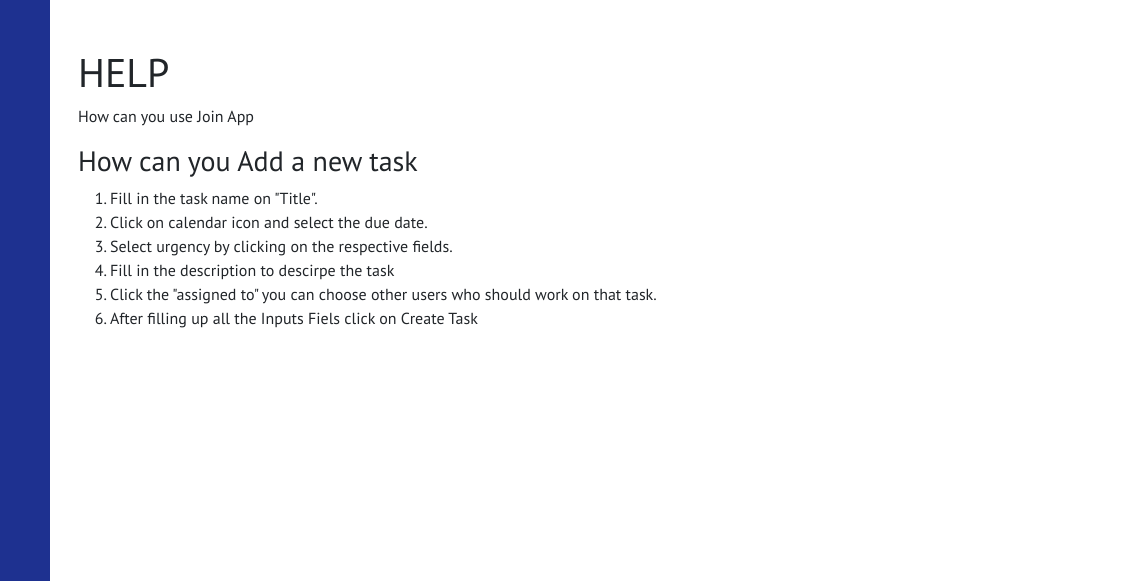
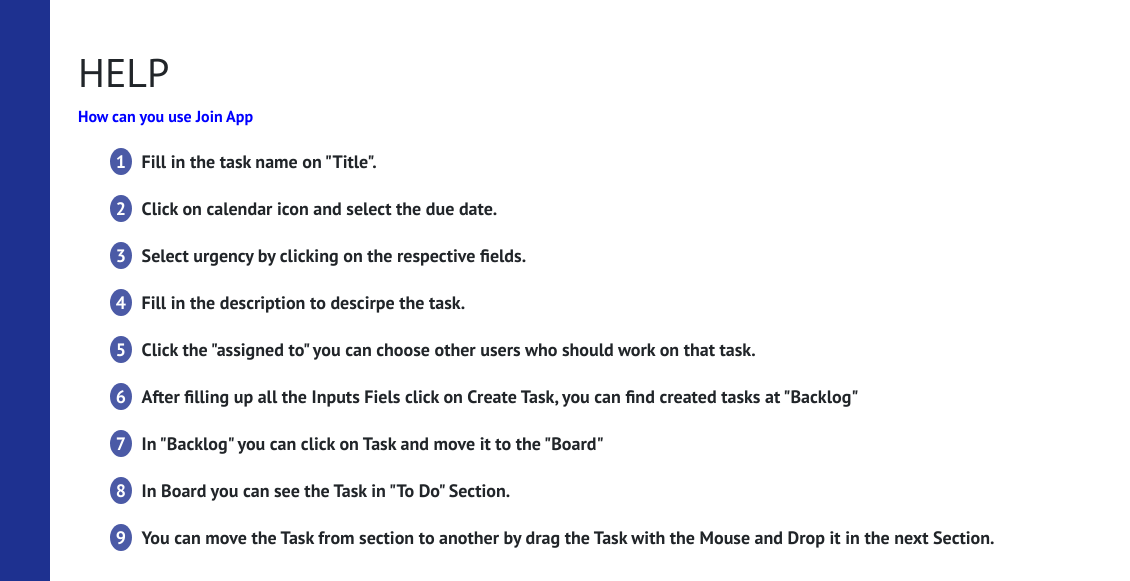
Before and after one commit to LukasVolgger/join, a plain HTML site: page html/help.html in a window 1280 px wide. Shown: the top 581 px of the page, 150-1280 px from the left. Drawn offline with nearby package versions, Linux system fonts and the light colour scheme; no server answers.

Commit message:
'Help-End'

```diff
--- a/html/help.html
+++ b/html/help.html
@@ -42,16 +42,23 @@
                     <p>How can you use Join App</p>
                 </div>
                 <div class="add-task">
-                    <h3>How can you Add a new task</h3>
+
                     <!-- List -->
                     <ol>
                         <li>Fill in the task name on "Title".</li>
                         <li>Click on calendar icon and select the due date.</li>
                         <li>Select urgency by clicking on the respective fields.</li>
-                        <li>Fill in the description to descirpe the task</li>
+                        <li>Fill in the description to descirpe the task.</li>
                         <li>Click the "assigned to" you can choose other users who should work on that task.</li>
-                        <li>After filling up all the Inputs Fiels click on Create Task</li>
+                        <li>After filling up all the Inputs Fiels click on Create Task, you can find created tasks at
+                            "Backlog"</li>
+                        <li>In "Backlog" you can click on Task and move it to the "Board"</li>
+                        <li>In Board you can see the Task in "To Do" Section. </li>
+                        <li>You can move the Task from section to another by drag the Task with the Mouse and Drop it in
+                            the next Section.</li>
+
                     </ol>
+
                 </div>
             </div>
 
--- a/styles/help.css
+++ b/styles/help.css
@@ -1,3 +1,34 @@
+.container p {
+    color: blue;
+    font-weight: 600;
+}
+
+ol {
+    list-style: none;
+    counter-reset: item;
+}
+
+li {
+    counter-increment: item;
+    margin-bottom: 5px;
+    margin-top: 20px;
+    font-size: 18px;
+    font-weight: 600;
+}
+
+li:before {
+    margin-right: 10px;
+    content: counter(item);
+    background: #4B5AA6;
+    border-radius: 50%;
+    color: white;
+    width: 1.2em;
+    text-align: center;
+    display: inline-block;
+}
+
+
+
 /* Extra extra small devices (phones, 360px and down) */
 
 @media only screen and (max-width: 360px) {}
@@ -25,5 +56,4 @@
 
 /* Extra large devices (large laptops and desktops, 1200px and up) */
 
-@media only screen and (min-width: 1200px) {
-    .title {}
+@media only screen and (min-width: 1200px) {}
```
